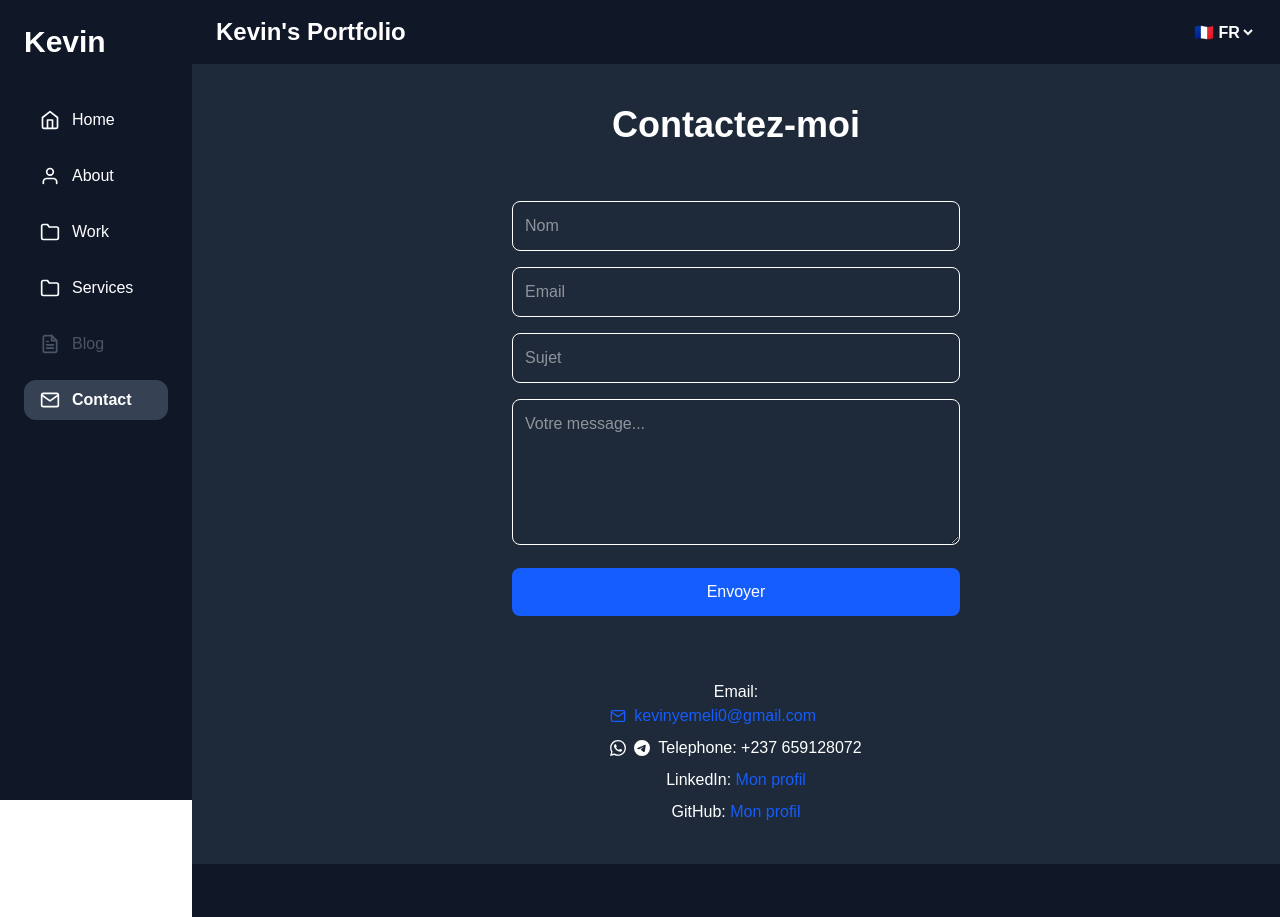
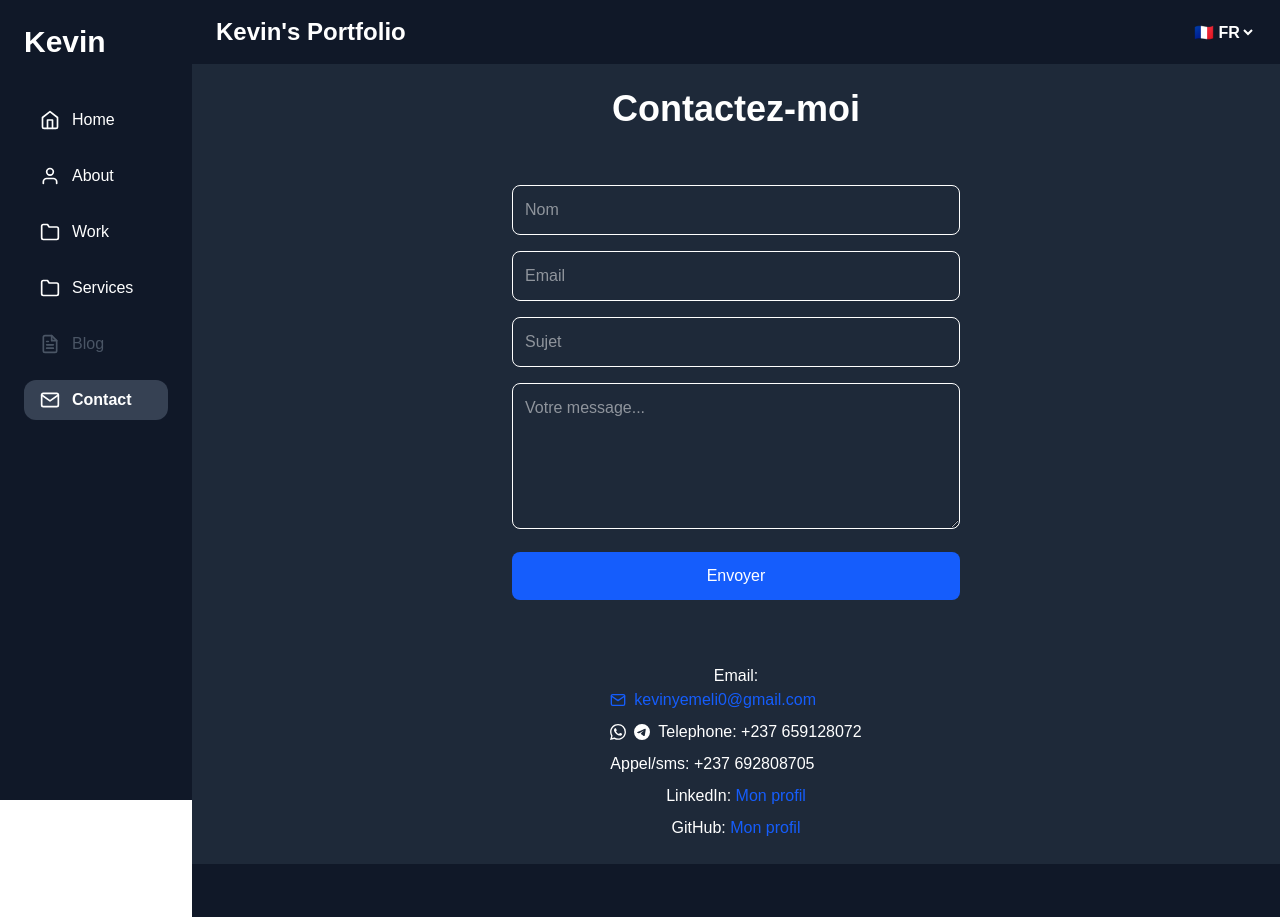
Before and after one commit to Balzer237/portfolio, a Next.js app: page /en/me/contact in a window 1280 px wide. Shown: the top 917 px of the page. Built offline with nearby package versions, Linux system fonts and the light colour scheme.

Commit message:
fix lien linkdin

```diff
--- a/src/app/[locale]/me/contact/page.tsx
+++ b/src/app/[locale]/me/contact/page.tsx
@@ -23,12 +23,11 @@ export default function ContactPage() {
         headers: { "Content-Type": "application/json" },
         body: JSON.stringify(formData),
       });
-      console.log('je suis la responce',res)
       if (res.ok) {
         setSubmitted(true);
 
       } else {
-        alert("Erreur lors de l’envoi du message");
+        alert("Erreur lors de l’envoi du message, ci ce probleme ce prolonge, bien vouloir utiliser les options sous le formulaire merci!");
 
       }
 
@@ -98,8 +97,9 @@ export default function ContactPage() {
       <div className="mt-8 text-center text-white space-y-2 text-gray-700">
         <p>Email: <a href="mailto:kevinyemeli0@gmail.com" className="text-blue-600 flex items-center gap-2">{<FiMail/>}kevinyemeli0@gmail.com</a></p>
         <p className="flex items-center gap-2">{<SiWhatsapp/>}{<SiTelegram/>} Telephone: +237 659128072</p>
-        <p>LinkedIn: <a href="#" className="text-blue-600">Mon profil</a></p>
-        <p>GitHub: <a href="#" className="text-blue-600">Mon profil</a></p>
+        <p className="flex items-center gap-2"> Appel/sms: +237 692808705</p>
+        <p>LinkedIn: <a href="https://linkedin.com/in/kevin-yemeli-83435a341" className="text-blue-600">Mon profil</a></p>
+        <p>GitHub: <a href="https://github.com/balzer237" className="text-blue-600">Mon profil</a></p>
       </div>
     </div>
   );
--- a/src/app/_components/footer.tsx
+++ b/src/app/_components/footer.tsx
@@ -21,7 +21,7 @@ export default function Footer() {
           <a href="https://github.com/balzer237" target="_blank" rel="noopener noreferrer" className="hover:text-gray-400 transition">
             <FiGithub size={24} />
           </a>
-          <a href="https://linkedin.com/in/kevin" target="_blank" rel="noopener noreferrer" className="hover:text-gray-400 transition">
+          <a href="https://linkedin.com/in/kevin-yemeli-83435a341" target="_blank" rel="noopener noreferrer" className="hover:text-gray-400 transition">
             <FiLinkedin size={24} />
           </a>
           <a href="https://wa.me/+237659128072" target="_blank" rel="noopener noreferrer" className="hover:text-gray-400 transition">
```
